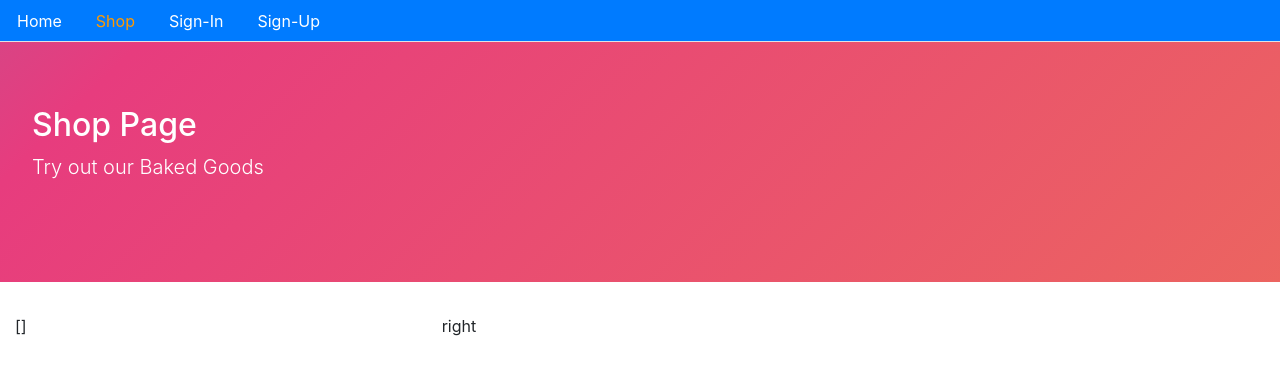
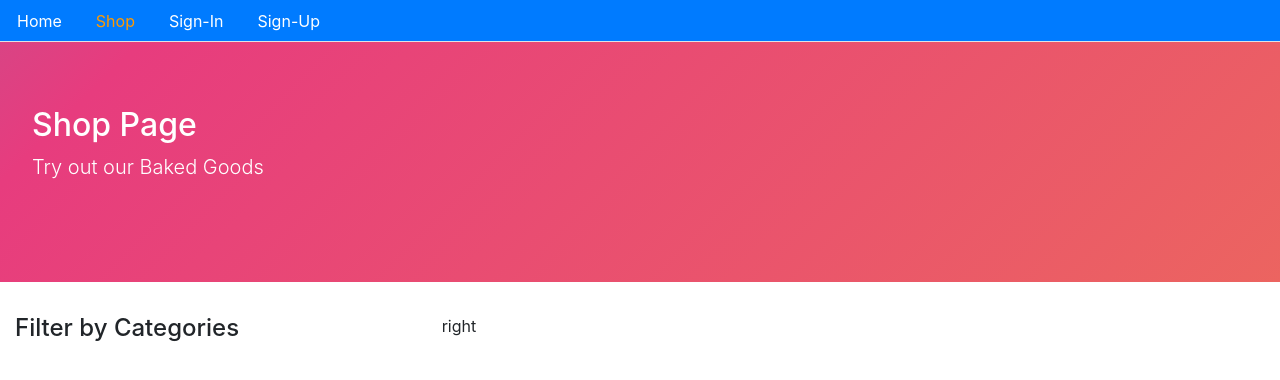
Before and after one commit to leolopez10/sweets, a React (Create React App) app in the folder client/: page /shop in a window 1280 px wide. Shown: the top 380 px of the page. Built offline with nearby package versions, Linux system fonts and the light colour scheme; no server answers.

Commit message:
created a checkbox component for people to filter through categories

```diff
--- /dev/null
+++ b/client/src/core/Checkbox.js
@@ -0,0 +1,12 @@
+import React, { useState, useEffect } from 'react'
+
+const Checkbox = ({ categories }) => {
+    return categories.map((category, index) => (
+        <li key={index} className='list-unstyled'>
+            <input type='checkbox' className='form-check-input' />
+            <label className='form-check-label'>{category.name}</label>
+        </li>
+    ))
+}
+
+export default Checkbox;
--- a/client/src/core/Shop.js
+++ b/client/src/core/Shop.js
@@ -1,6 +1,7 @@
 import React, { useState, useEffect } from 'react';
 import Layout from './Layout';
 import { getCategories } from './apiCore';
+import Checkbox from './Checkbox';
 import Card from './Card';
 
 const Shop = () => {
@@ -26,7 +27,13 @@
     return (
         <Layout title="Shop Page" description="Try out our Baked Goods" className="container-fluid">
             <div className='row'>
-                <div className='col-4'>{JSON.stringify(categories)}</div>
+                <div className='col-4'>
+                    {/* {JSON.stringify(categories)} */}
+                    <h4>Filter by Categories</h4>
+                    <ul>
+                        <Checkbox categories={categories} />
+                    </ul>
+                </div>
                 <div className='col-8'>right</div>
             </div>
         </Layout>
```
